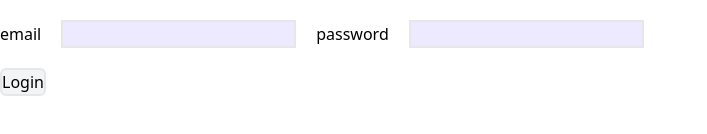
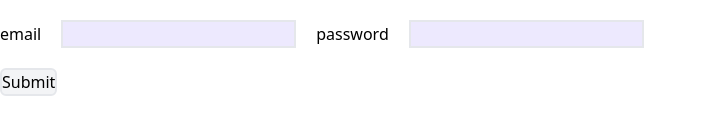
Before and after one commit to lmxatsh/react-frontend, a React (Vite) app: page /user/login in a window 1280 px wide. Shown: the part 232-366 px from the top of the page, without its empty margins (0-707 px from the left). Built offline with nearby package versions, Linux system fonts and the light colour scheme.

Commit message:
add useNavigate to redirec route

```diff
--- a/src/components/Login.jsx
+++ b/src/components/Login.jsx
@@ -1,9 +1,28 @@
-import React from 'react'
+import React, { useState } from 'react'
+import axios from 'axios'
+import { useNavigate } from 'react-router'
 
 function Login() {
+  const [formData, setFormData] = useState({ email: '', password: '' })
+  const [submitting, setSubmitting] = useState(false)
+  const [login, setLogin] = useState(false)
+  const navigate = useNavigate()
+  function handleChange(event) {
+    setFormData({
+      ...formData,
+      [event.target.name]: event.target.value,
+    })
+    console.log(formData)
+  }
+
+  function handleSubmit(event) {
+    event.preventDefault()
+    navigate('/user/profile/1')
+  }
+
   return (
     <div>
-      <form className="">
+      <form className="" onSubmit={handleSubmit}>
         <p className="mt-10">User Login</p>
         <fieldset>
           <label htmlFor="login-email">email</label>
@@ -11,17 +30,28 @@ function Login() {
             className="m-5 border-2 bg-purple-100 focus:bg-purple-200"
             type="email"
             id="login-email"
-            required
+            name="email"
+            disabled={submitting}
+            //required
+            onChange={handleChange}
           />
           <label htmlFor="login-password">password</label>
           <input
             className="m-5 border-2 bg-purple-100 focus:bg-purple-200"
             type="text"
+            name="password"
             id="login-password"
+            disabled={submitting}
+            //required
+            onChange={handleChange}
           />
         </fieldset>
-        <button className="border-2 w-auto rounded-md bg-gray-100 hover:bg-gray-200">
-          Login
+        <button
+          type="submit"
+          disabled={submitting}
+          className="border-2 w-auto rounded-md bg-gray-100 hover:bg-gray-200"
+        >
+          Submit
         </button>
       </form>
     </div>
--- a/src/components/Register.jsx
+++ b/src/components/Register.jsx
@@ -18,6 +18,7 @@ function Register() {
     axios
       .post('/api/users/new', formData)
       .then((res) => {
+        console.log(res)
         setSubmitting(false)
       })
       .catch((err) => {
--- /dev/null
+++ b/src/components/UserProfile.jsx
@@ -0,0 +1,12 @@
+import React from 'react'
+
+function UserProfile() {
+  return (
+    <div>
+      <h1>User Profile</h1>
+      <p>Login Success</p>
+    </div>
+  )
+}
+
+export default UserProfile
--- a/src/router/User.router.jsx
+++ b/src/router/User.router.jsx
@@ -1,11 +1,13 @@
 import React from 'react'
 import Login from '../components/Login'
 import Register from '../components/Register'
+import UserProfile from '../components/UserProfile'
 
 const userRoutes = {
   routes: [
     { exact: true, path: '/login', element: <Login /> },
     { exact: true, path: '/register', element: <Register /> },
+    { exact: true, path: '/profile/:id', element: <UserProfile /> },
   ],
 }
 
```
